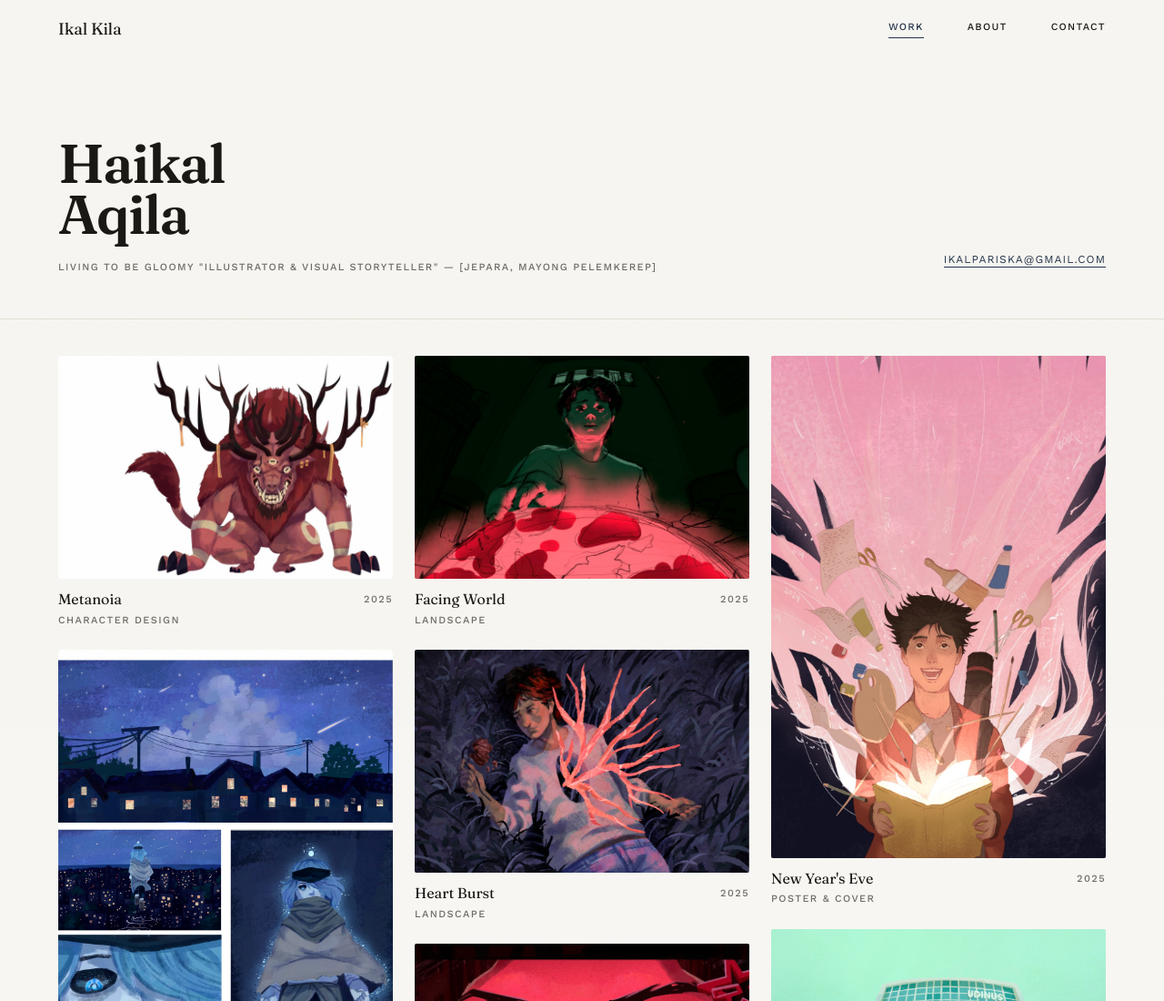
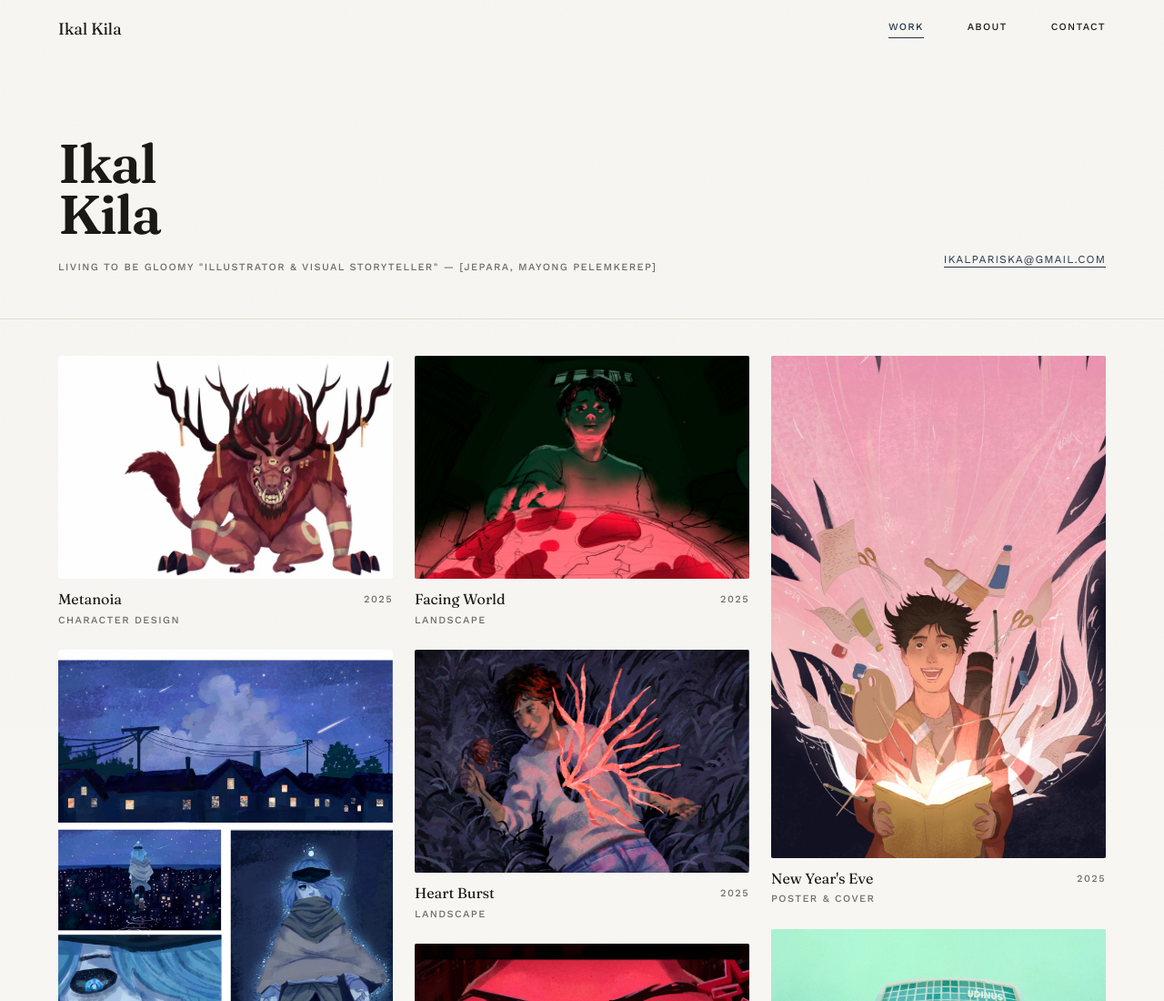
Before and after one commit to ikalpariska-boop/ikalpariska-boop.github.io, a plain HTML site: page index.html in a window 1280 px wide. Shown: the top 1100 px of the page at 91% size. Drawn offline with nearby package versions, Linux system fonts and the light colour scheme.

Commit message:
Update index.html

```diff
--- a/index.html
+++ b/index.html
@@ -47,7 +47,7 @@
   <div class="container" style="padding-top: 88px; padding-bottom: 48px; border-bottom: 1px solid var(--border)">
     <div class="hero-intro">
       <div>
-        <h1 class="hero-name reveal">Haikal<br>Aqila</h1>
+        <h1 class="hero-name reveal">Ikal<br>Kila</h1>
         <p class="eyebrow reveal" style="margin-top: 22px; animation-delay: 90ms" x-text="[tagline, location].filter(Boolean).join(' — ')"></p>
       </div>
       <div class="reveal" style="text-align: right; padding-bottom: 6px; flex-shrink: 0; animation-delay: 160ms">
```
